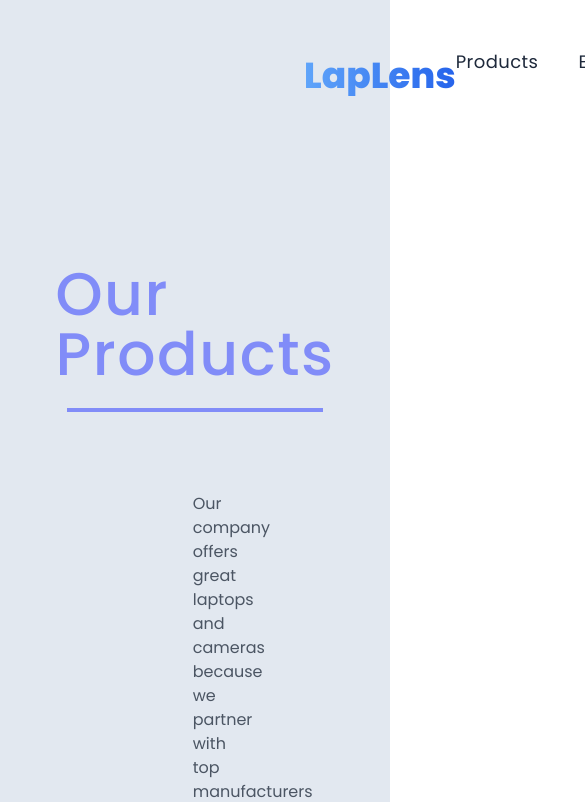
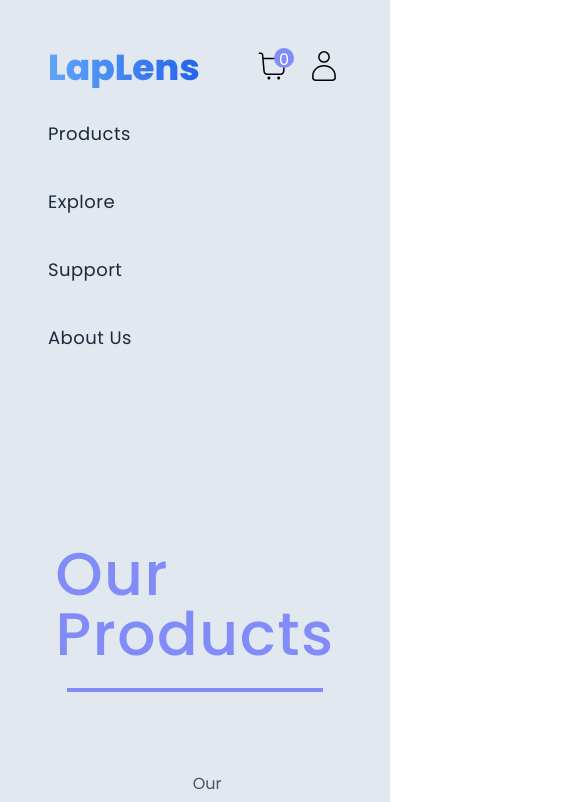
Before and after one commit to Dvin12/ecommerce, a React (Create React App) app: page /products in a window 390 px wide. Shown: the top 802 px of the page, 585 px wide, since content can reach past the window. Built offline with nearby package versions, Linux system fonts and the light colour scheme; data requests are answered from the project's data file.

Commit message:
started working on mobile responsiveness
Navigation

```diff
--- a/src/component/Navigation.js
+++ b/src/component/Navigation.js
@@ -6,14 +6,14 @@ function Navigation() {
   const productData = useSelector((state) => state.store.productData);
   return (
     <nav className="sticky  top-0  z-50 w-auto bg-slate-200 p-12 ">
-      <section className="mx-64 flex items-center justify-between">
+      <section className="relative mx-auto  flex flex-col items-start xl:mx-64 xl:flex-row xl:items-center xl:justify-between">
         <Link
           to="/"
           className="bg-gradient-to-r from-blue-400 to-blue-600 bg-clip-text text-4xl font-extrabold text-transparent "
         >
           LapLens
         </Link>
-        <ul className="flex gap-10 text-lg tracking-wide text-slate-800 ">
+        <ul className="my-8 flex flex-col gap-10 text-lg tracking-wide text-slate-800 xl:flex-row ">
           <Link to="/products">
             <li className="cursor-pointer duration-300 hover:text-indigo-600">
               Products
@@ -35,7 +35,7 @@ function Navigation() {
             </li>
           </Link>
         </ul>
-        <div>
+        <div className="absolute right-0 xl:relative">
           <span className="relative flex gap-4 text-4xl">
             <Link to="/cart">
               <CiShoppingCart className="cursor-pointer "></CiShoppingCart>
--- a/src/pages/Products.js
+++ b/src/pages/Products.js
@@ -11,7 +11,7 @@ function Products() {
   }, [data]);
   return (
     <div className="bg-slate-200">
-      <div className="mx-48 flex flex-col items-center justify-center  ">
+      <div className="mx-48 flex flex-col items-center justify-center md  ">
         <h2 className="mt-28 text-6xl  font-medium tracking-wide  text-indigo-400">
           Our Products
         </h2>
```
